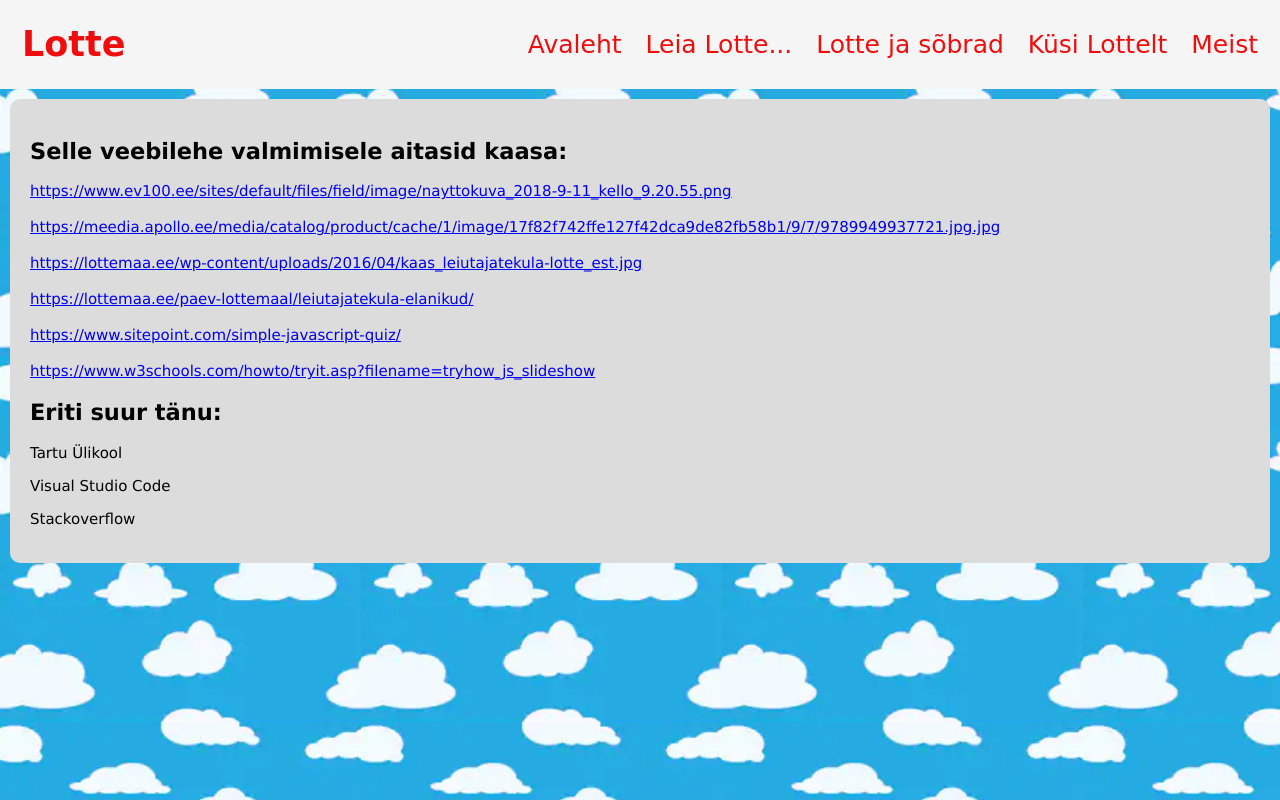
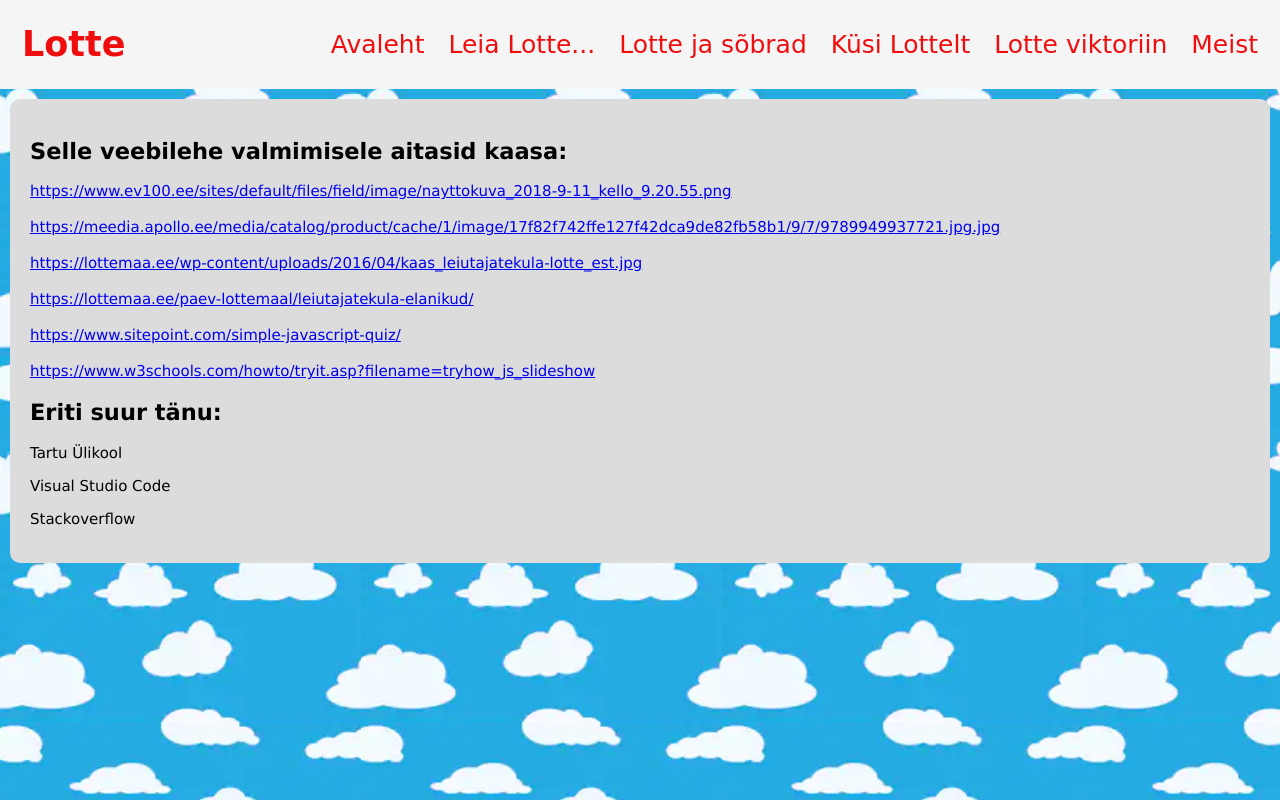
Before and after one commit to mannapuder/SE_veebileht, a plain HTML site: page HTML/allikad.html in a window 1280 px wide. Drawn offline with Linux system fonts and the light colour scheme.

Commit message:
Update allikad.html
Viktoriini nupp

```diff
--- a/HTML/allikad.html
+++ b/HTML/allikad.html
@@ -16,6 +16,7 @@
             <a href="info.html">Leia Lotte...</a>
             <a href="lottejasobrad.html">Lotte ja sõbrad</a>
             <a href="lotte_teab.html">Küsi Lottelt</a>
+            <a href="viktoriin.html">Lotte viktoriin</a>
             <a href="meist.html">Meist</a>
         </div>
     </div>
```
